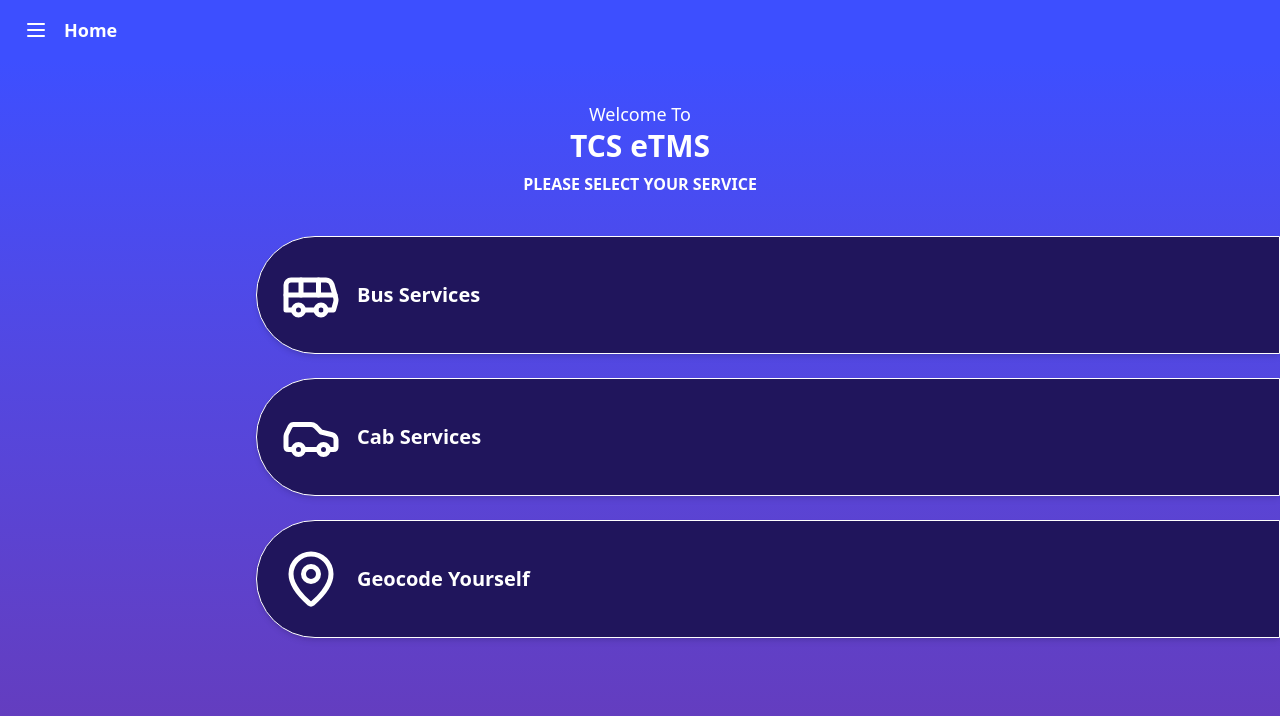
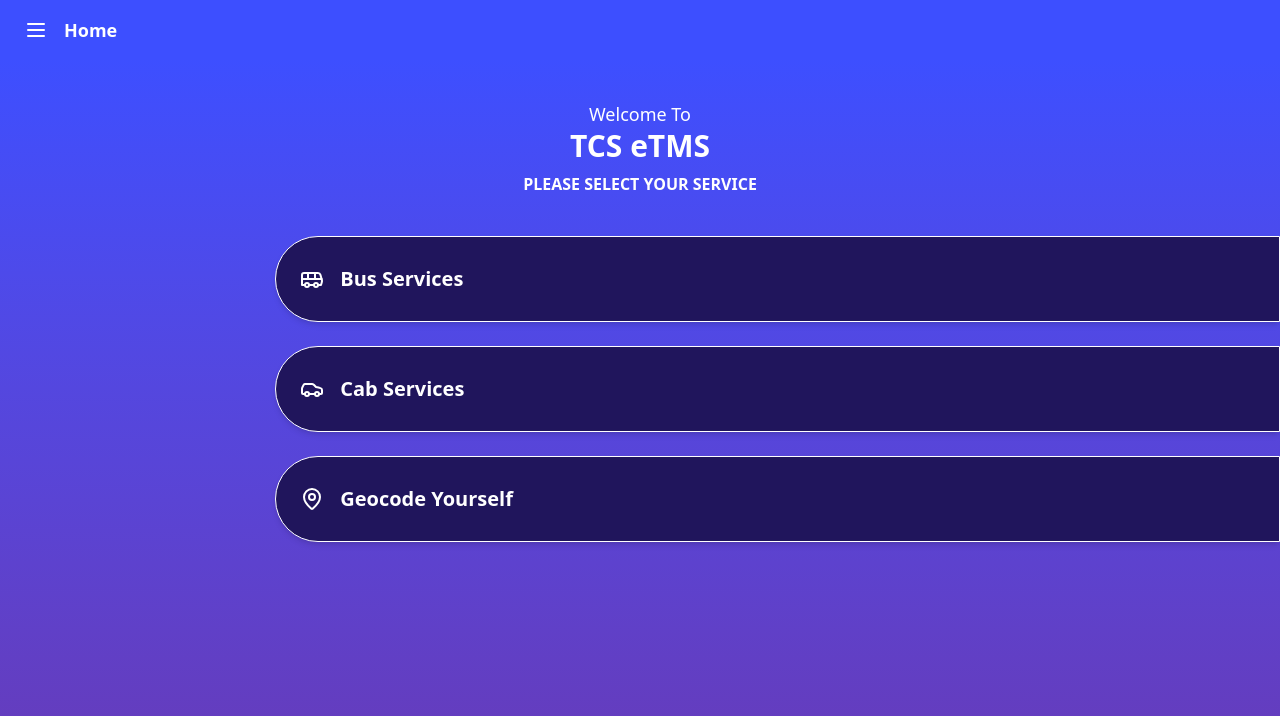
Before and after one commit to Ashish-onGit/ETMS, a React (Vite) app: page / in a window 1280 px wide. Shown: the top 716 px of the page. Built offline with nearby package versions, Linux system fonts and the light colour scheme.

Commit message:
curve added

```diff
--- a/src/Pages/HomePage.jsx
+++ b/src/Pages/HomePage.jsx
@@ -15,21 +15,32 @@
       </div>
 
       {/* Buttons */}
-      <div className="w-full max-w-full space-y-6 ">
+      <div className="w-full flex flex-col items-end space-y-6 px-6 pr-0">
         {/* Bus Services */}
-        <Link to="bus-service" className="w-4/5 ml-20 flex  items-center justify-self-end gap-4 bg-[#20155c] py-7 px-6 rounded-l-full shadow-md border border-white hover:scale-105 transition-transform">
-          <Bus className="w-15 h-15" />
-          <span to="bus-service" className="text-xl font-semibold">Bus Services</span>
+        <Link
+          to="bus-service"
+          className="w-4/5 flex items-center gap-4 bg-[#20155c] py-7 px-6 rounded-l-full shadow-md border border-white hover:scale-105 transition-transform"
+        >
+          <Bus className="w-6 h-6" />
+          <span className="text-xl font-semibold">Bus Services</span>
         </Link>
 
-        <Link to="cab-service"  className="w-4/5 flex items-center justify-self-end-safe gap-4 bg-[#20155c] py-7 px-6 rounded-l-full shadow-md border border-white hover:scale-105 transition-transform">
-          <Car className="w-15 h-15" />
+        {/* Cab Services */}
+        <Link
+          to="cab-service"
+          className="w-4/5 flex items-center gap-4 bg-[#20155c] py-7 px-6 rounded-l-full shadow-md border border-white hover:scale-105 transition-transform"
+        >
+          <Car className="w-6 h-6" />
           <span className="text-xl font-semibold">Cab Services</span>
         </Link>
 
-        <Link to='geocode-yourself' className="w-4/5 flex items-center justify-self-end-safe gap-4 bg-[#20155c] py-7 px-6 rounded-l-full shadow-md border border-white hover:scale-105 transition-transform">
-          <MapPin className="w-15 h-15" />
-          <span to='geocode-yourself' className="text-xl font-semibold">Geocode Yourself</span>
+        {/* Geocode Yourself */}
+        <Link
+          to="geocode-yourself"
+          className="w-4/5 flex items-center gap-4 bg-[#20155c] py-7 px-6 rounded-l-full shadow-md border border-white hover:scale-105 transition-transform"
+        >
+          <MapPin className="w-6 h-6" />
+          <span className="text-xl font-semibold">Geocode Yourself</span>
         </Link>
       </div>
     </div>
```
